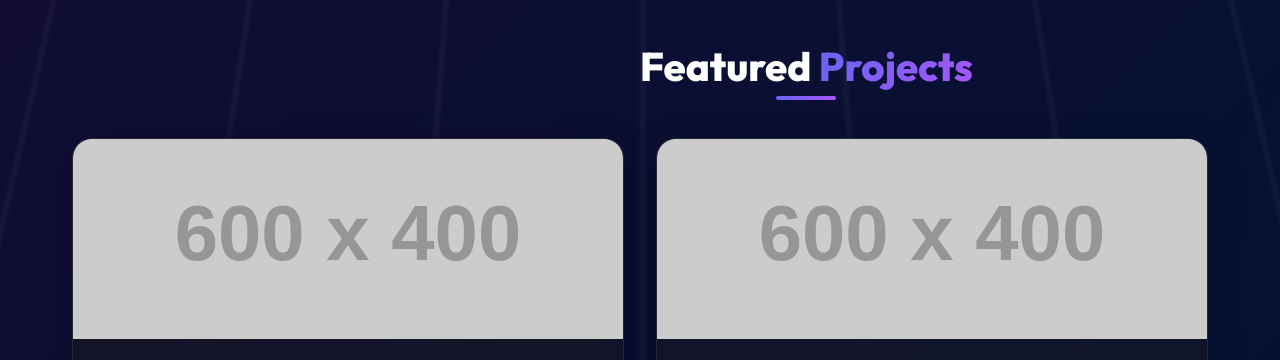
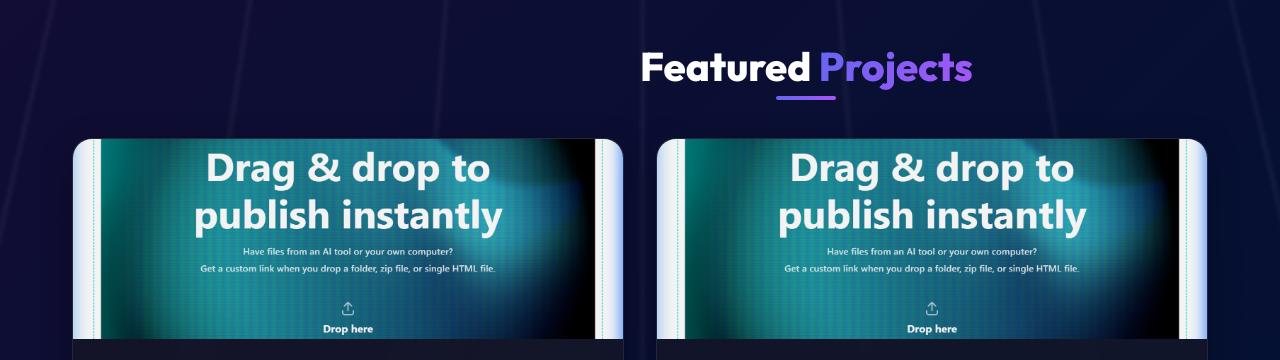
Before and after one commit to Ujjwol-Sharma/portfolioo, a plain HTML site: page index.html in a window 1280 px wide. Shown: the part 2660-3020 px from the top of the page. Drawn offline with Linux system fonts and the light colour scheme; placeholder pictures from the web are drawn by us.

Commit message:
Updated project images

```diff
--- a/index.html
+++ b/index.html
@@ -168,7 +168,7 @@
                 <!-- Project 1 -->
                 <div class="glass-card project-card reveal">
                     <div class="project-img">
-                        <img src="https://via.placeholder.com/600x400/12121a/6366f1?text=AI+Marketing" alt="Marketing Project">
+                        <img src="profile.jpg" alt="Marketing Project">
                     </div>
                     <div class="project-content">
                         <h3>AI Marketing Campaigns</h3>
@@ -187,7 +187,7 @@
                 <!-- Project 2 -->
                 <div class="glass-card project-card reveal">
                     <div class="project-img">
-                        <img src="https://via.placeholder.com/600x400/12121a/a855f7?text=Premium+Portfolio" alt="Portfolio Project">
+                        <img src="profile.jpg" alt="Portfolio Project">
                     </div>
                     <div class="project-content">
                         <h3>Premium Portfolio</h3>
```
Also changed, not shown: 1 other file.
